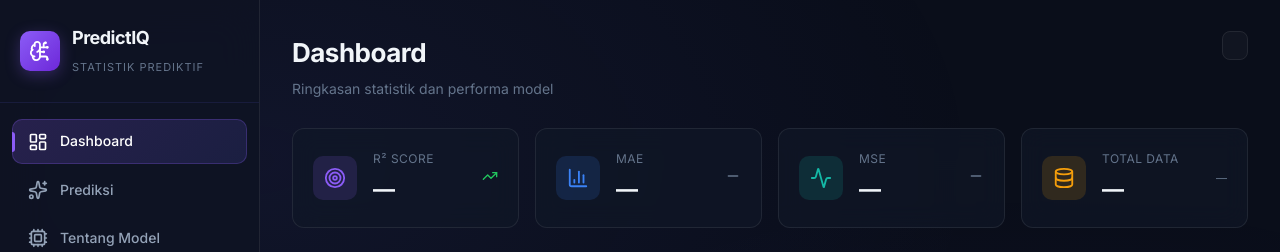
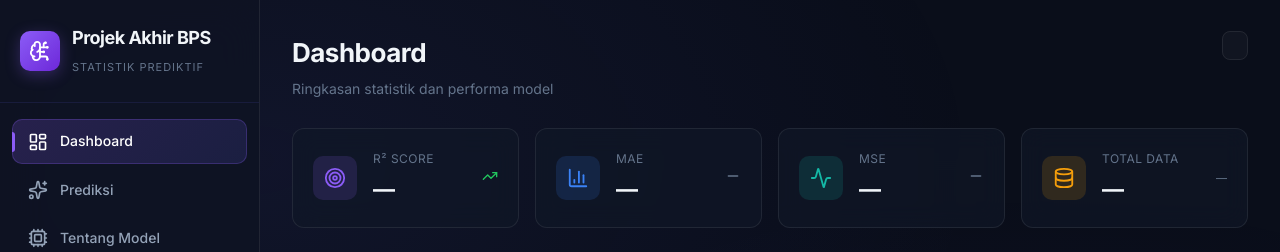
Before and after one commit to roderikusro/PredictIQ, a Flask app: page / in a window 1280 px wide. Shown: the top 252 px of the page. Run offline with Flask 3, Linux system fonts and the light colour scheme; data that the repository does not hold is empty.

Commit message:
Update project

```diff
--- a/static/js/app.js
+++ b/static/js/app.js
@@ -1,6 +1,6 @@
 /**
  * =============================================================
- *  PredictIQ - Main Application JavaScript
+ *  Projek Akhir BPS - Main Application JavaScript
  *  Sistem Statistik Prediktif Berbasis Machine Learning
  * =============================================================
  */
--- a/templates/index.html
+++ b/templates/index.html
@@ -4,7 +4,7 @@
     <meta charset="UTF-8">
     <meta name="viewport" content="width=device-width, initial-scale=1.0">
     <meta name="description" content="Sistem Statistik Prediktif Berbasis Machine Learning untuk analisis dan prediksi data ekonomi Indonesia">
-    <title>PredictIQ — Sistem Statistik Prediktif</title>
+    <title>Projek Akhir BPS — Sistem Statistik Prediktif</title>
 
     <!-- Google Fonts -->
     <link rel="preconnect" href="https://fonts.googleapis.com">
@@ -32,7 +32,7 @@
                     <i data-lucide="brain-circuit"></i>
                 </div>
                 <div class="logo-text">
-                    <h1>PredictIQ</h1>
+                    <h1>Projek Akhir BPS</h1>
                     <span>Statistik Prediktif</span>
                 </div>
             </div>
@@ -84,7 +84,7 @@
         </button>
         <div class="mobile-logo">
             <i data-lucide="brain-circuit"></i>
-            <span>PredictIQ</span>
+            <span>Projek Akhir BPS</span>
         </div>
     </header>
 
```
Also changed, not shown: README.md, 1 other file.
